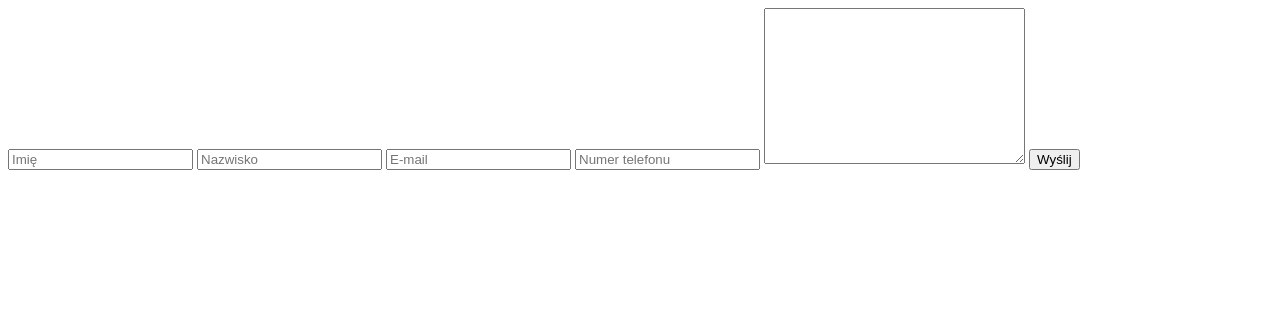
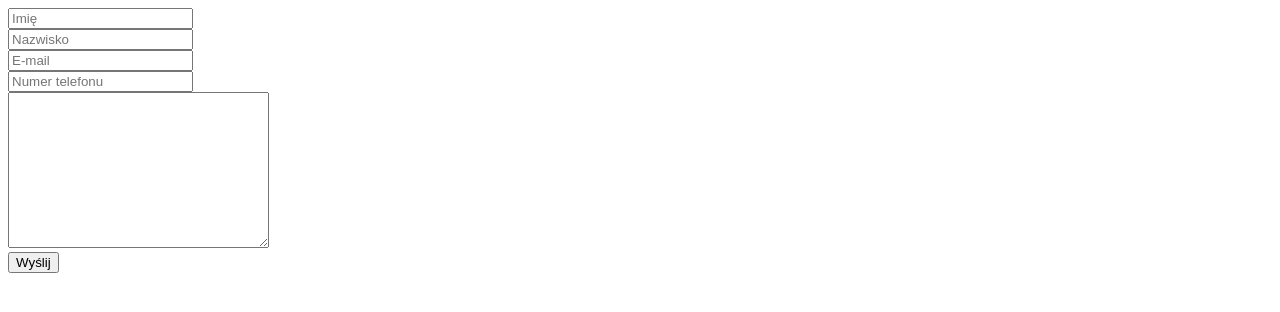
Before and after one commit to mludkiewicz/mludkiewicz.github.io, a plain HTML site: page warsztaty/formularz-html/index.html in a window 1280 px wide. Drawn offline with Linux system fonts and the light colour scheme.

Commit message:
druga próba

```diff
--- a/warsztaty/formularz-html/index.html
+++ b/warsztaty/formularz-html/index.html
@@ -7,14 +7,14 @@
 <body>
 <form action="http://formspree.io/mludkiewicz@gmail.com" method="post">
 	<label for="imie"></label>
-	<input type="text" name="imie" placeholder="Imię">
+	<input type="text" name="imie" placeholder="Imię"><br>
 	<label for="nazwisko"></label>
-	<input type="text" placeholder="Nazwisko" name="nazwisko">
+	<input type="text" placeholder="Nazwisko" name="nazwisko"><br>
 	<label for="email"></label>
-	<input type="email" placeholder="E-mail" name="email">
+	<input type="email" placeholder="E-mail" name="email"><br>
 	<label for="numer"></label>
-	<input type="number" placeholder="Numer telefonu" name="numer">
-	<textarea name="" id="" cols="30" rows="10"></textarea>
+	<input type="number" placeholder="Numer telefonu" name="numer"><br>
+	<textarea name="" id="" cols="30" rows="10"></textarea><br>
 	<button type="submit">Wyślij</button>
 	</form>
 </body>
```
